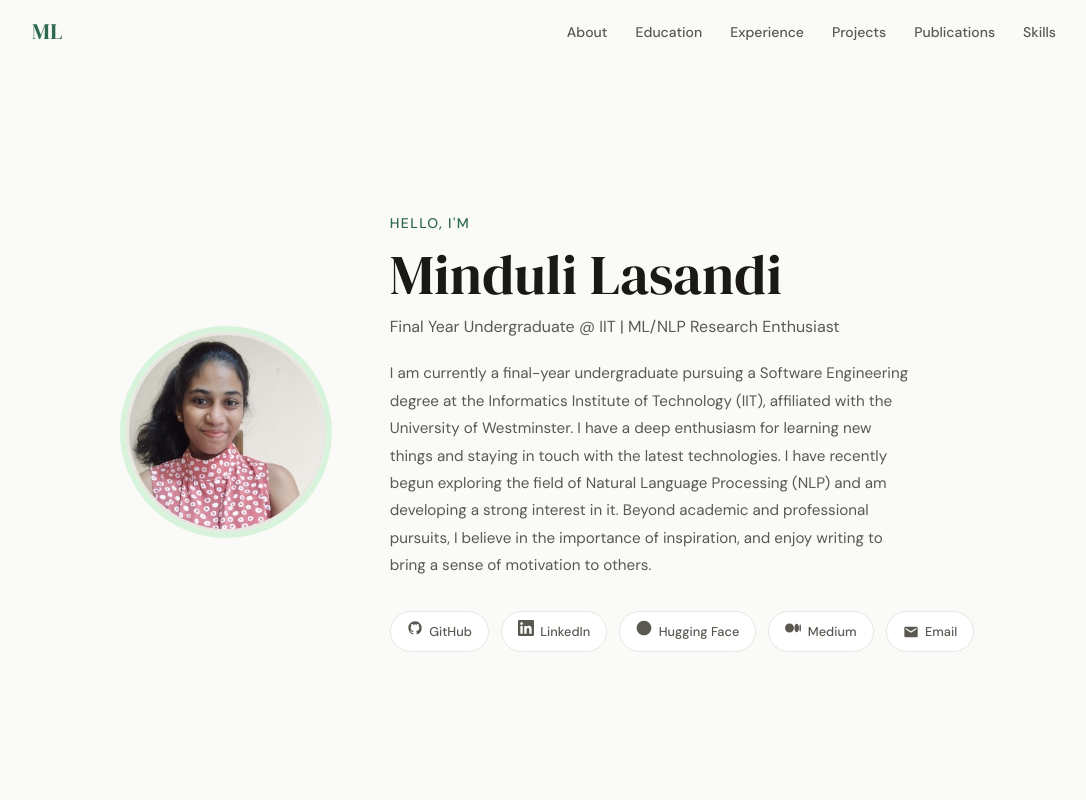
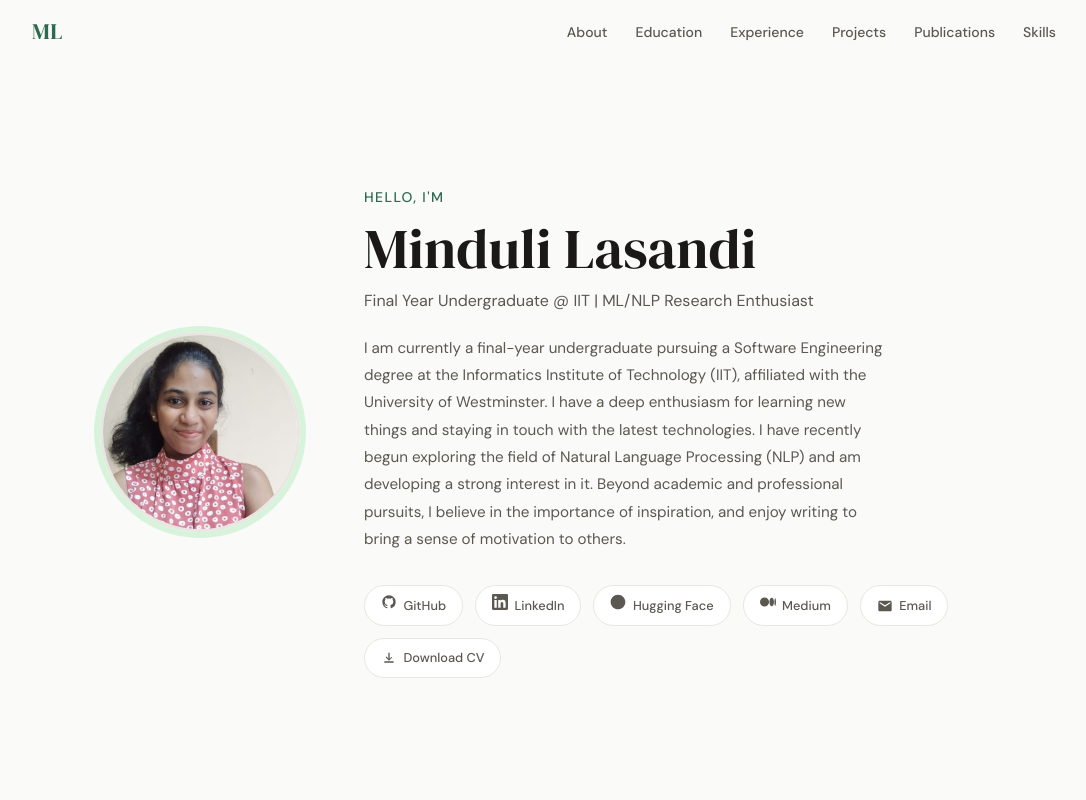
Before and after one commit to Minduli-Lasandi/Minduli-Lasandi-Portfolio, a React (Vite) app: page / in a window 1280 px wide. Shown: the top 800 px of the page, without its empty margins (90-1176 px from the left). Built offline with nearby package versions, Linux system fonts and the light colour scheme.

Commit message:
Add resume

```diff
--- a/src/components/Hero.tsx
+++ b/src/components/Hero.tsx
@@ -50,6 +50,12 @@ export default function Hero() {
                             <svg viewBox="0 0 24 24" fill="currentColor"><path d="M20 4H4c-1.1 0-2 .9-2 2v12c0 1.1.9 2 2 2h16c1.1 0 2-.9 2-2V6c0-1.1-.9-2-2-2zm0 4l-8 5-8-5V6l8 5 8-5v2z" /></svg>
                             <span className="link-label">Email</span>
                         </a>
+                        <a href="./Minduli_Lasandi_Resume.pdf" download className="hero-link">
+                            <svg viewBox="0 0 24 24" fill="currentColor" width="16" height="16">
+                                <path d="M12 16l-5-5 1.41-1.41L11 13.17V4h2v9.17l2.59-2.58L17 11l-5 5zm-7 3h14v-2H5v2z" />
+                            </svg>
+                            <span className="link-label">Download CV</span>
+                        </a>
                     </div>
                 </div>
             </div>
```
Also changed, not shown: 1 other file (tests, documents, lock files or other folders).
